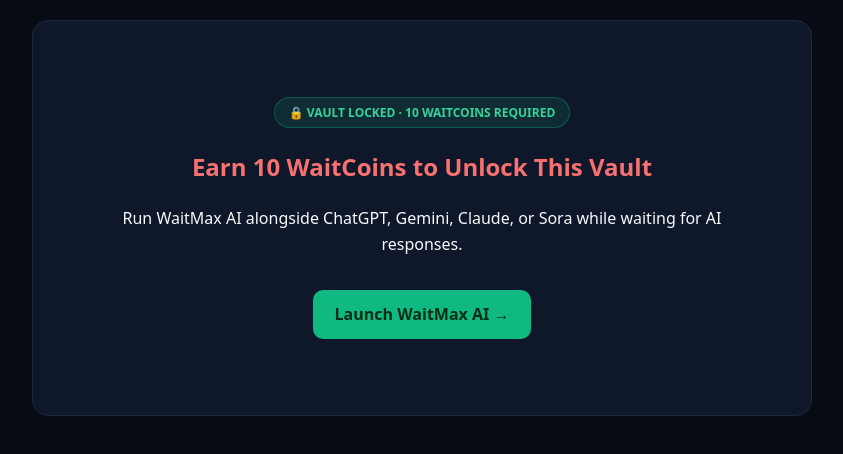
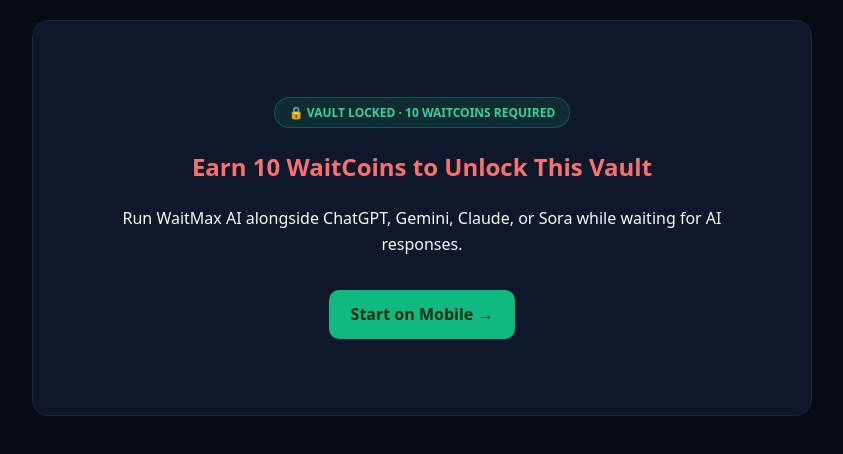
Before and after one commit to AshutoshTech44/waitmax-ad-server, a website: page public/vault-10.html in a window 1280 px wide. Shown: the whole page, without its empty margins (218-1061 px from the left). Drawn offline with Linux system fonts and the light colour scheme.

Commit message:
Update vault locked message call to action

```diff
--- a/public/vault-10.html
+++ b/public/vault-10.html
@@ -33,7 +33,7 @@
   const unlocked = params.get("unlocked") === "1" || localCoins >= 10 || document.referrer.indexOf("waitmax") !== -1;
   const root = document.getElementById("app");
   if (!unlocked) {
-    root.innerHTML = '<div class="lock"><span class="badge">🔒 VAULT LOCKED · 10 WAITCOINS REQUIRED</span><h2>Earn 10 WaitCoins to Unlock This Vault</h2><p>Run WaitMax AI alongside ChatGPT, Gemini, Claude, or Sora while waiting for AI responses.</p><a class="cta" href="/">Launch WaitMax AI →</a></div>';
+    root.innerHTML = '<div class="lock"><span class="badge">🔒 VAULT LOCKED · 10 WAITCOINS REQUIRED</span><h2>Earn 10 WaitCoins to Unlock This Vault</h2><p>Run WaitMax AI alongside ChatGPT, Gemini, Claude, or Sora while waiting for AI responses.</p><a class="cta" href="/">Start on Mobile  →</a></div>';
     return;
   }
   const prompts = [
```
